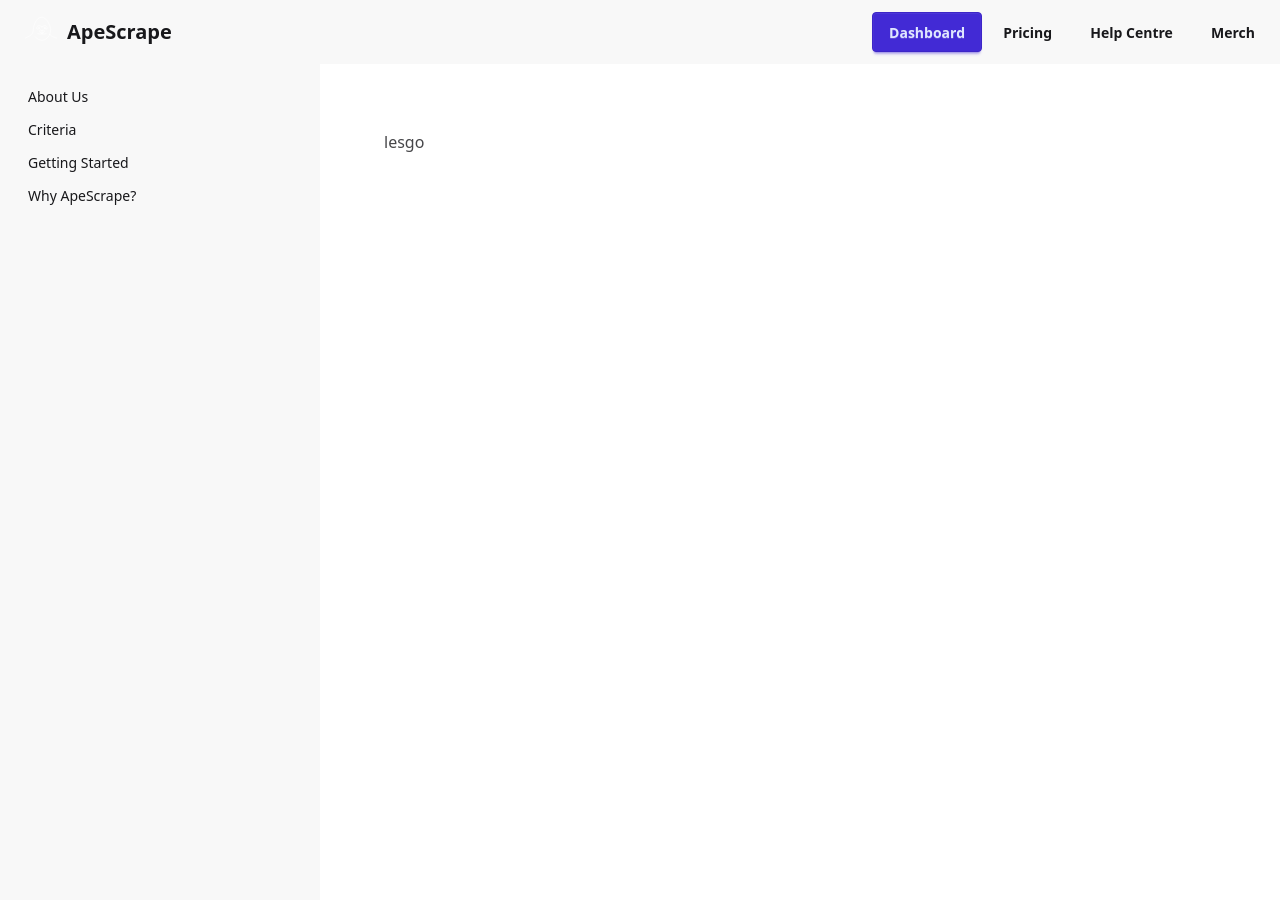
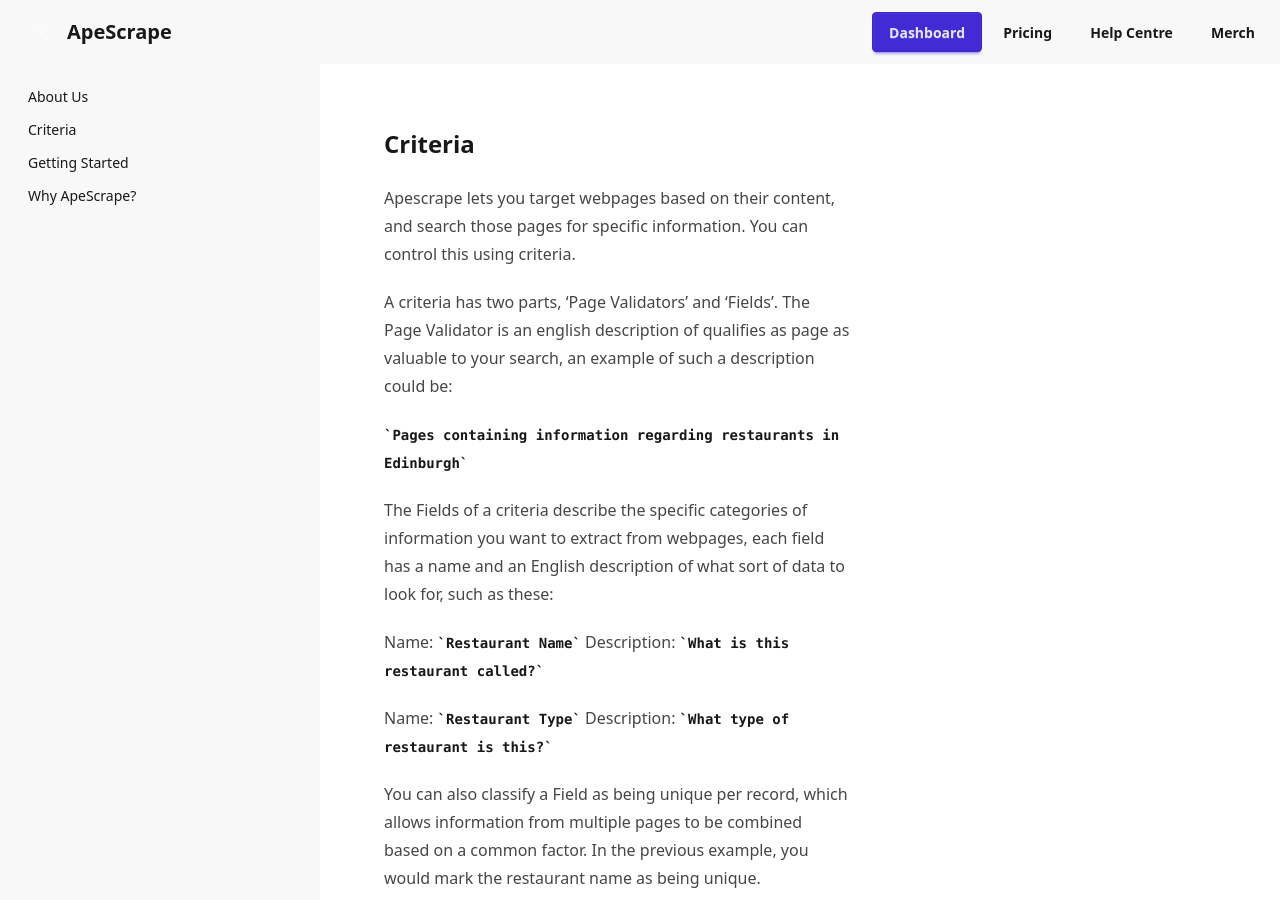
Before and after one commit to 5-quid-coders/apescrape-site, a Jekyll site: the page built from _help/criteria.md, in a window 1280 px wide and 900 px high. Built offline with Jekyll 4.4.1, drawn with Linux system fonts in a browser that asks for light colours.

Commit message:
Update criteria.md

```diff
--- a/_help/criteria.md
+++ b/_help/criteria.md
@@ -3,4 +3,20 @@ title: Criteria
 layout: help_article
 ---
 
-lesgo
+## Criteria
+
+Apescrape lets you target webpages based on their content, and search those pages for specific information. You can control this using criteria.
+
+A criteria has two parts, 'Page Validators' and 'Fields'. The Page Validator is an english description of qualifies as page as valuable to your search, an example of such a description could be:
+
+`Pages containing information regarding restaurants in Edinburgh`
+
+The Fields of a criteria describe the specific categories of information you want to extract from webpages, each field has a name and an English description of what sort of data to look for, such as these:
+
+Name: `Restaurant Name`
+Description: `What is this restaurant called?`
+
+Name: `Restaurant Type`
+Description: `What type of restaurant is this?`
+
+You can also classify a Field as being unique per record, which allows information from multiple pages to be combined based on a common factor. In the previous example, you would mark the restaurant name as being unique.
```
